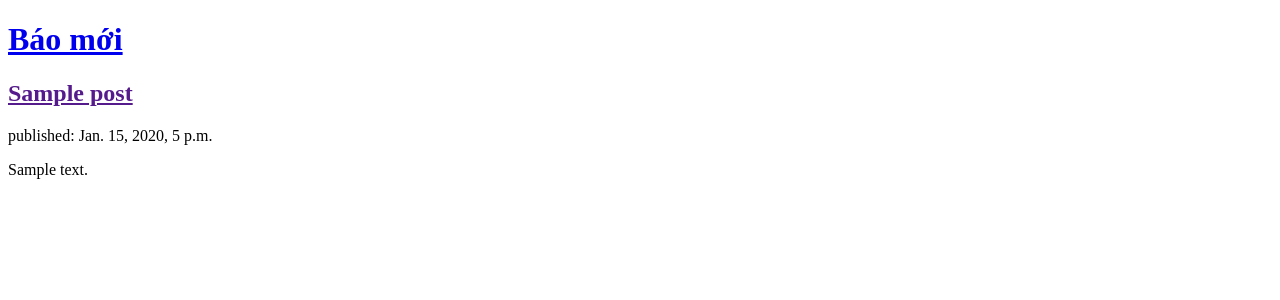
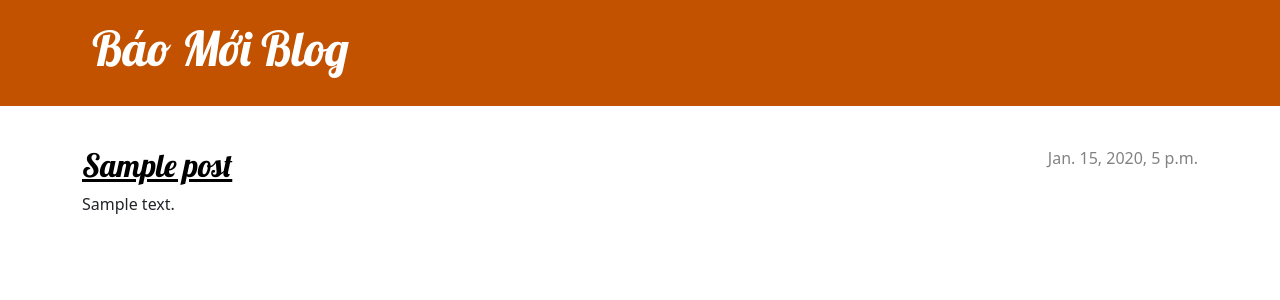
Before and after one commit to TeeUsagii/my-first-blog, a Django app: page / in a window 1280 px wide. Shown: the top 300 px of the page. Run offline with Django 4.2, Linux system fonts and the light colour scheme; tables that the repository leaves empty hold one stand-in row (values such as "Sample post").

Commit message:
Added view and template for detailed blog post as well as CSS for the site.

```diff
--- /dev/null
+++ b/blog/static/css/blog.css
@@ -0,0 +1,70 @@
+.page-header {
+    background-color: #C25100;
+    margin-top: 0;
+    margin-bottom: 40px;
+    padding: 20px 20px 20px 40px;
+}
+
+.page-header h1,
+.page-header h1 a,
+.page-header h1 a:visited,
+.page-header h1 a:active {
+    color: #ffffff;
+    font-size: 36pt;
+    text-decoration: none;
+}
+
+h1,
+h2,
+h3,
+h4 {
+    font-family: 'Lobster', cursive;
+}
+
+.date {
+    color: #828282;
+}
+
+.save {
+    float: right;
+}
+
+.post-form textarea,
+.post-form input {
+    width: 100%;
+}
+
+.top-menu,
+.top-menu:hover,
+.top-menu:visited {
+    color: #ffffff;
+    float: right;
+    font-size: 26pt;
+    margin-right: 20px;
+}
+
+.post {
+    margin-bottom: 70px;
+}
+
+.post h2 a,
+.post h2 a:visited {
+    color: #000000;
+}
+
+.post > .date,
+.post > .actions {
+    float: right;
+}
+
+.btn-secondary,
+.btn-secondary:visited {
+    color: #C25100;
+    background: none;
+    border-color: #C25100;
+}
+
+.btn-secondary:hover {
+    color: #FFFFFF;
+    background-color: #C25100;
+}
--- /dev/null
+++ b/blog/templates/blog/base.html
@@ -0,0 +1,26 @@
+{% load static %}
+<!DOCTYPE html>
+<html>
+  <head>
+    <title>Báo Mới Blog</title>
+    <link rel="stylesheet" href="https://cdn.jsdelivr.net/npm/bootstrap@5.1.3/dist/css/bootstrap.min.css" integrity="sha384-1BmE4kWBq78iYhFldvKuhfTAU6auU8tT94WrHftjDbrCEXSU1oBoqyl2QvZ6jIW3" crossorigin="anonymous" />
+    <link rel="stylesheet" href="https://fonts.googleapis.com/css?family=Lobster&subset=latin,latin-ext" />
+    <link rel="stylesheet" href="{% static 'css/blog.css' %}" />
+  </head>
+  <body>
+    <header class="page-header">
+      <div class="container">
+        <h1><a href="/">Báo Mới Blog</a></h1>
+      </div>
+    </header>
+
+    <main class="container">
+      <div class="row">
+        <div class="col">
+            {% block content %}
+            {% endblock %}
+        </div>
+      </div>
+    </main>
+  </body>
+</html>
--- a/blog/templates/blog/post_list.html
+++ b/blog/templates/blog/post_list.html
@@ -1,19 +1,11 @@
-<!DOCTYPE html>
-<html>
-  <head>
-    <title>Báo mới</title>
-  </head>
-  <body>
-    <header>
-      <h1><a href="/">Báo mới</a></h1>
-  </header>
+{% extends 'blog/base.html' %}
 
+{% block content %}
   {% for post in posts %}
-    <article>
-      <h2><a href="">{{ post.title }}</a></h2>
-      <time>published: {{ post.published_date }}</time>
-      <p>{{ post.text|linebreaks }}</p>
+    <article class="post">
+      <time class="date">{{ post.published_date }}</time>
+      <h2><a href="{% url 'post_detail' pk=post.pk %}">{{ post.title }}</a></h2>
+      <p>{{ post.text|linebreaksbr }}</p>
     </article>
   {% endfor %}
-  </body>
-</html>
+{% endblock %}
--- a/blog/urls.py
+++ b/blog/urls.py
@@ -3,4 +3,5 @@ from . import views
 
 urlpatterns = [
     path('', views.post_list, name='post_list'),
+    path('post/<int:pk>/', views.post_detail, name='post_detail'),
 ]
--- a/blog/views.py
+++ b/blog/views.py
@@ -1,8 +1,14 @@
-from django.shortcuts import render
+from django.shortcuts import render, get_object_or_404
 from django.utils import timezone
 from .models import Post
 # Create your views here.
 
+
 def post_list(request):
-    posts = Post.objects.filter(published_date__lte=timezone.now()).order_by('published_date')
+    posts = Post.objects.filter(
+        published_date__lte=timezone.now()).order_by('published_date')
     return render(request, 'blog/post_list.html', {'posts': posts})
+
+def post_detail(request, pk):
+    post = get_object_or_404(Post, pk=pk)
+    return render(request, 'blog/post_detail.html', {'post': post})
```
Also changed, not shown: blog/templates/blog/post_detail.html (added, +13 -0 lines).
